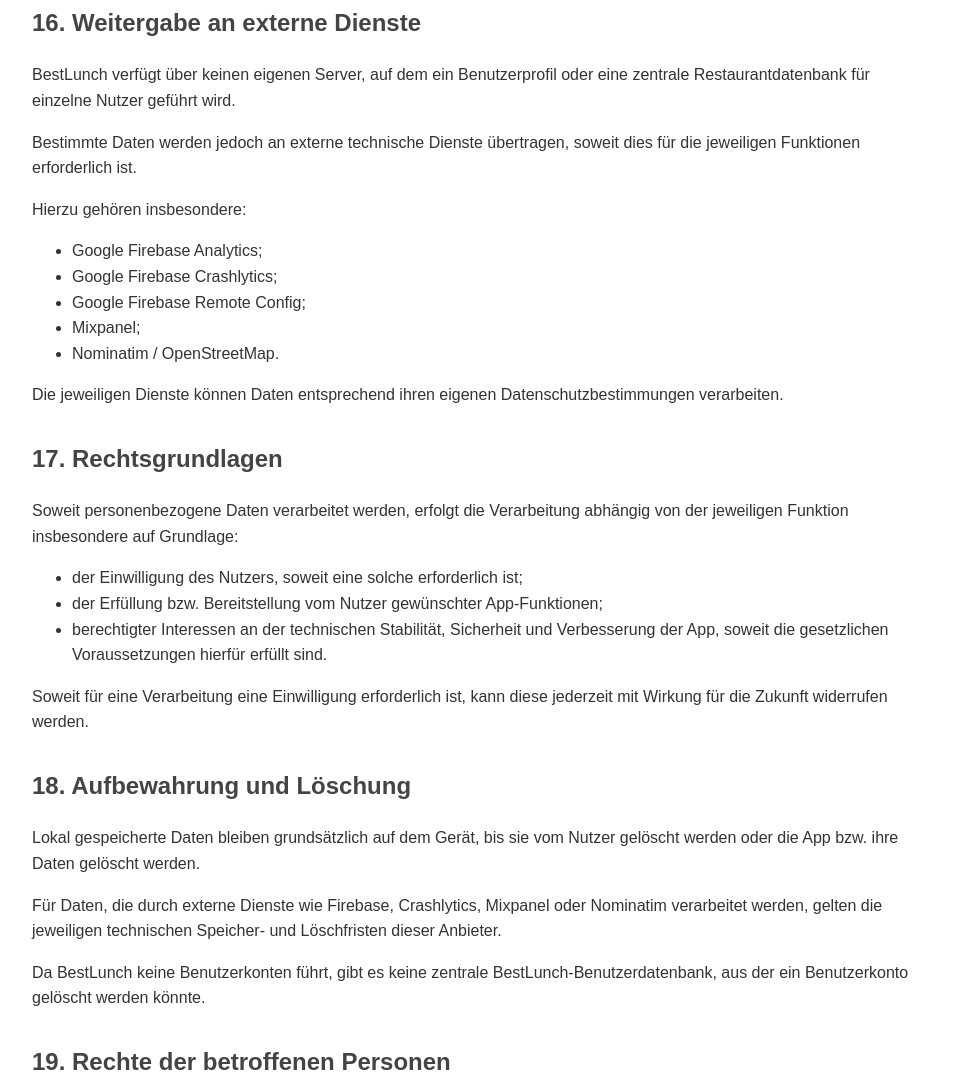
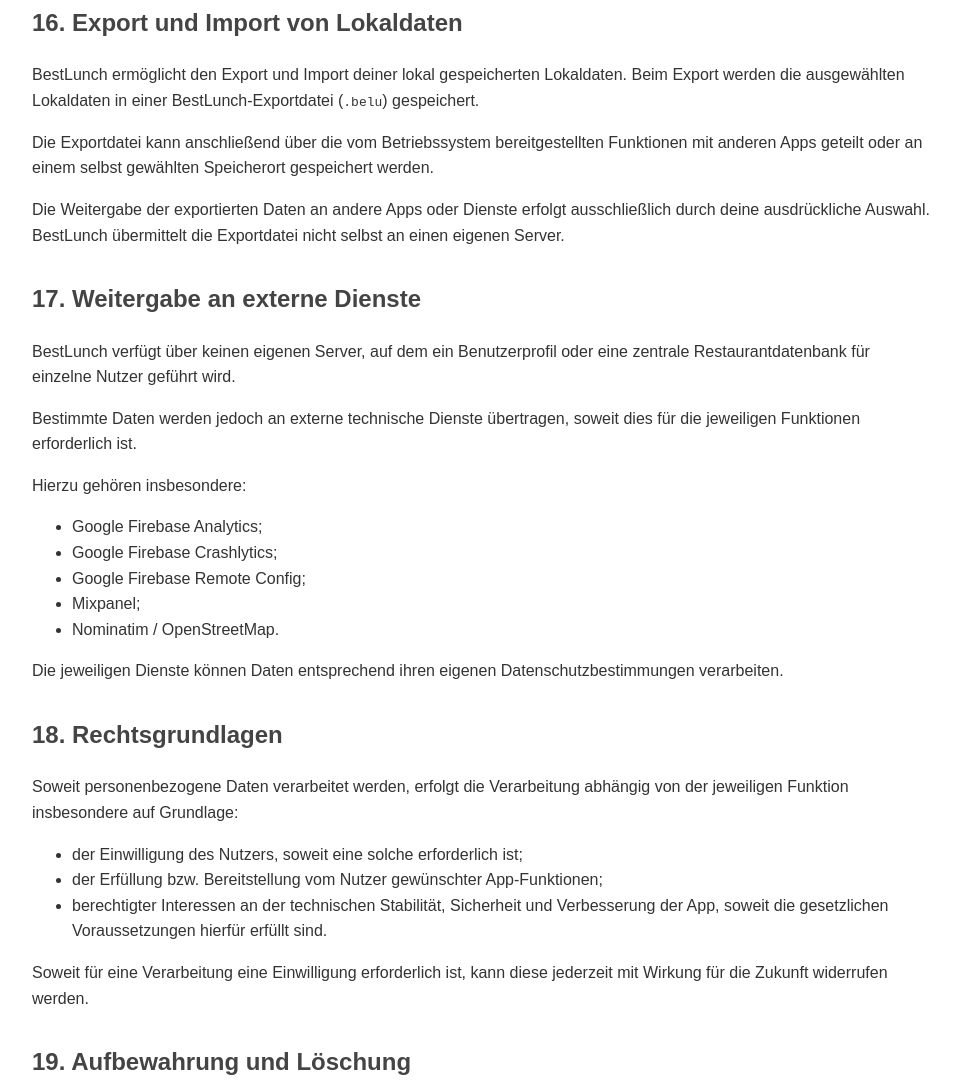
Before and after one commit to frog-fest/BestLunch-Website, a plain HTML site: page datenschutz.html in a window 1280 px wide. Shown: the part 5398-6482 px from the top of the page, without its empty margins (158-1114 px from the left). Drawn offline with Linux system fonts and the light colour scheme.

Commit message:
Update privacy policy: Add export/import functionality for local data and adjust section numbering

```diff
--- a/datenschutz.html
+++ b/datenschutz.html
@@ -474,7 +474,27 @@
     BestLunch liest keine Kontakte oder Telefonnummern aus dem Gerät aus.
 </p>
 
-<h2>16. Weitergabe an externe Dienste</h2>
+<h2>16. Export und Import von Lokaldaten</h2>
+
+<p>
+    BestLunch ermöglicht den Export und Import deiner lokal gespeicherten
+    Lokaldaten. Beim Export werden die ausgewählten Lokaldaten in einer
+    BestLunch-Exportdatei (<code>.belu</code>) gespeichert.
+</p>
+
+<p>
+    Die Exportdatei kann anschließend über die vom Betriebssystem
+    bereitgestellten Funktionen mit anderen Apps geteilt oder an einem
+    selbst gewählten Speicherort gespeichert werden.
+</p>
+
+<p>
+    Die Weitergabe der exportierten Daten an andere Apps oder Dienste erfolgt
+    ausschließlich durch deine ausdrückliche Auswahl. BestLunch übermittelt
+    die Exportdatei nicht selbst an einen eigenen Server.
+</p>
+
+<h2>17. Weitergabe an externe Dienste</h2>
 
 <p>
     BestLunch verfügt über keinen eigenen Server, auf dem ein Benutzerprofil
@@ -503,7 +523,7 @@
     Datenschutzbestimmungen verarbeiten.
 </p>
 
-<h2>17. Rechtsgrundlagen</h2>
+<h2>18. Rechtsgrundlagen</h2>
 
 <p>
     Soweit personenbezogene Daten verarbeitet werden, erfolgt die Verarbeitung
@@ -523,7 +543,7 @@
     jederzeit mit Wirkung für die Zukunft widerrufen werden.
 </p>
 
-<h2>18. Aufbewahrung und Löschung</h2>
+<h2>19. Aufbewahrung und Löschung</h2>
 
 <p>
     Lokal gespeicherte Daten bleiben grundsätzlich auf dem Gerät, bis sie vom
@@ -542,7 +562,7 @@
     könnte.
 </p>
 
-<h2>19. Rechte der betroffenen Personen</h2>
+<h2>20. Rechte der betroffenen Personen</h2>
 
 <p>
     Soweit die gesetzlichen Voraussetzungen erfüllt sind, hast du insbesondere
@@ -566,7 +586,7 @@
     <a href="mailto:r2d2und-dev@yahoo.de">r2d2und-dev@yahoo.de</a>
 </p>
 
-<h2>20. Beschwerderecht</h2>
+<h2>21. Beschwerderecht</h2>
 
 <p>
     Du hast das Recht, dich bei einer zuständigen Datenschutzaufsichtsbehörde
@@ -584,7 +604,7 @@
     </a>
 </p>
 
-<h2>21. Datenschutz von Kindern</h2>
+<h2>22. Datenschutz von Kindern</h2>
 
 <p>
     BestLunch richtet sich nicht speziell an Kinder.
@@ -595,7 +615,7 @@
     E-Mail-Adresse oder Telefonnummer.
 </p>
 
-<h2>22. Änderungen dieser Datenschutzerklärung</h2>
+<h2>23. Änderungen dieser Datenschutzerklärung</h2>
 
 <p>
     Diese Datenschutzerklärung kann geändert werden, wenn sich die Funktionen
```
